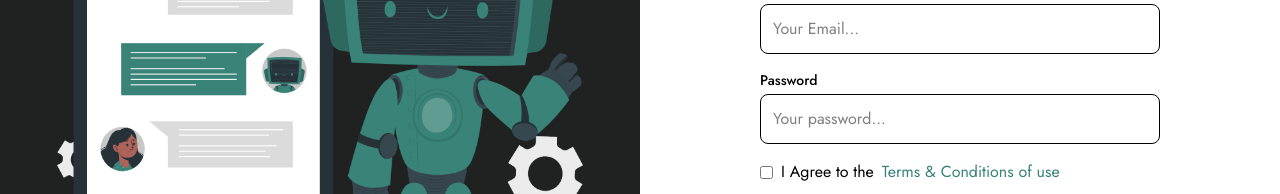
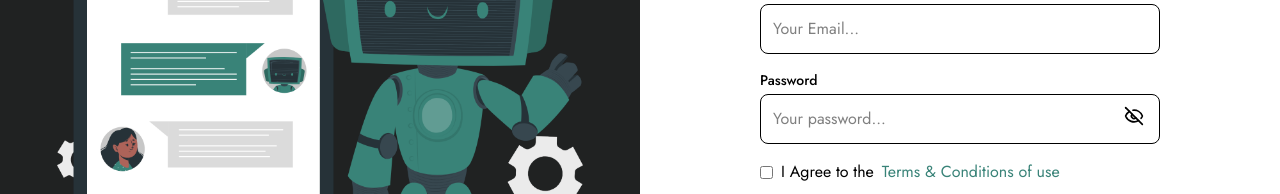
Before and after one commit to Nnamdi-Uzoigwe/StudySpark-App, a Next.js app: page /auth/register in a window 1280 px wide. Shown: the part 258-452 px from the top of the page. Built offline with nearby package versions, Linux system fonts and the light colour scheme.

Commit message:
new commit

```diff
--- a/app/auth/login/page.tsx
+++ b/app/auth/login/page.tsx
@@ -7,6 +7,7 @@ import Link from 'next/link'
 import { useRouter } from 'next/navigation'
 import Image from 'next/image'
 import { toast } from 'react-toastify'
+import { Eye, EyeOff } from 'lucide-react'
 
 export default function Login() {
   const [providers, setProviders] = useState<Record<string, ClientSafeProvider> | null>(null);
@@ -14,6 +15,13 @@ export default function Login() {
   const [password, setPassword] = useState('')
   const [isLoading, setIsLoading] = useState(false)
   const router = useRouter()
+  const [ isClosed, setIsClosed ] = useState(false)
+
+  console.log("password", password)
+
+  function changeStatus() {
+    setIsClosed(!isClosed)
+  }
 
   useEffect(() => {
     const fetchProviders = async () => {
@@ -130,10 +138,10 @@ export default function Login() {
                 disabled={isLoading}
               />
             </div>
-            <div>
+            <div className='relative'>
               <label className="block text-sm font-medium mb-1">Password</label>
               <input
-                type="password"
+                type={isClosed ? "text" : "password"}
                 value={password}
                 onChange={(e) => setPassword(e.target.value)}
                 className="w-full p-3 border rounded-lg"
@@ -141,6 +149,9 @@ export default function Login() {
                 required
                 disabled={isLoading}
               />
+              <span onClick={changeStatus} className='cursor-pointer absolute right-4 top-9'>
+                {isClosed ? <Eye size={20} /> : <EyeOff size={20} />}
+              </span>
             </div>
             <button
               type="submit"
--- a/app/auth/register/page.tsx
+++ b/app/auth/register/page.tsx
@@ -5,6 +5,7 @@ import { useRouter } from 'next/navigation'
 import { toast } from 'react-toastify'
 import Link from 'next/link'
 import Image from 'next/image'
+import { Eye, EyeOff } from 'lucide-react'
 
 export default function Register() {
   const router = useRouter()
@@ -12,6 +13,11 @@ export default function Register() {
   const [name, setName] = useState('')
   const [password, setPassword] = useState('')
   const [loading, setLoading] = useState(false)
+  const [ isClosed, setIsClosed ] = useState(false)
+
+  function changeStatus() {
+    setIsClosed(!isClosed)
+  }
 
   const handleRegister = async (e: React.FormEvent) => {
     e.preventDefault()
@@ -76,16 +82,19 @@ export default function Register() {
                 required
               />
             </div>
-            <div>
+            <div className='relative'>
               <label className="block text-sm font-medium mb-1">Password</label>
               <input
-                type="password"
+                type={isClosed ? "text" : "password"}
                 value={password}
                 onChange={(e) => setPassword(e.target.value)}
                 className="w-full p-3 border rounded-lg"
                 placeholder='Your password...'
                 required
               />
+               <span onClick={changeStatus} className='cursor-pointer absolute right-4 top-9'>
+                {isClosed ? <Eye size={20} /> : <EyeOff size={20} />}
+              </span>
             </div>
             <div className='flex items-center gap-2'>
                 <input type="checkbox" />
```
